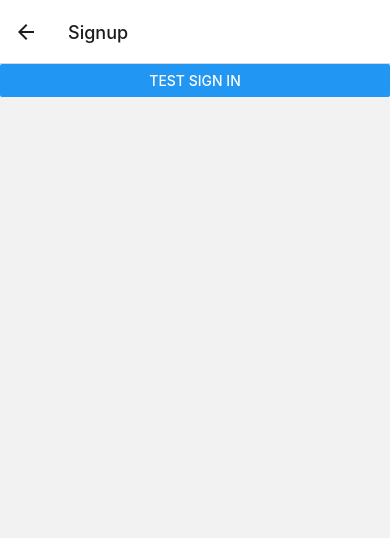
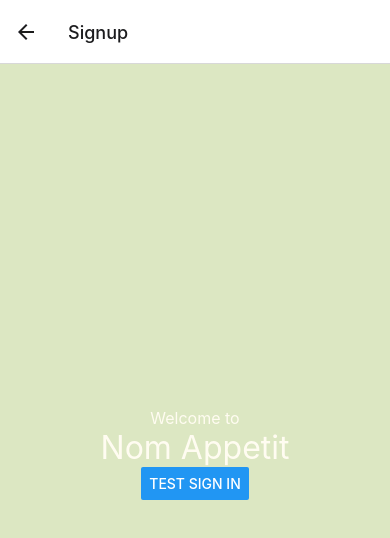
Before and after one commit to ubclaunchpad/nom-appetit, a React Native app in the folder frontend/: screen /Signup in a window 390 px wide. Shown: the top 538 px of the page. Built offline with nearby package versions, Linux system fonts and the light colour scheme.

Commit message:
Random signup stuff

```diff
--- a/frontend/src/screens/SignupScreen.tsx
+++ b/frontend/src/screens/SignupScreen.tsx
@@ -1,14 +1,45 @@
 // signup page
 import React, { useEffect, useState } from "react";
-import { Button, View } from "react-native";
+import { Button, View, StyleSheet, Text, TouchableOpacity } from "react-native";
+
+const style = StyleSheet.create({
+
+    container: {
+        flex: 1,
+        alignItems: 'center',
+        justifyContent: 'center',
+        backgroundColor: '#DCE7C2',
+    },
+
+    text_header1 : {
+        color: '#FFFCF1',
+        fontSize: 16,
+    },
+
+    text_header2 : {
+        color: '#FFFCF1',
+        fontSize: 32,
+    }
+});
 
 export default function SignupScreen({navigation}) {
     return (
-        <View>
+
+        <View style={style.container}>
+
+            <Text style={style.text_header1}>
+                <Text style={style.text_header1}>Welcome to</Text>
+            </Text>
+
+            <Text style={style.text_header2}>
+                <Text style={style.text_header2}>Nom Appetit</Text>
+            </Text>
+
             <Button
             title="Test Sign In"
             onPress={ () => navigation.navigate('Home')}
             />
         </View>
+
     )
 }
```
